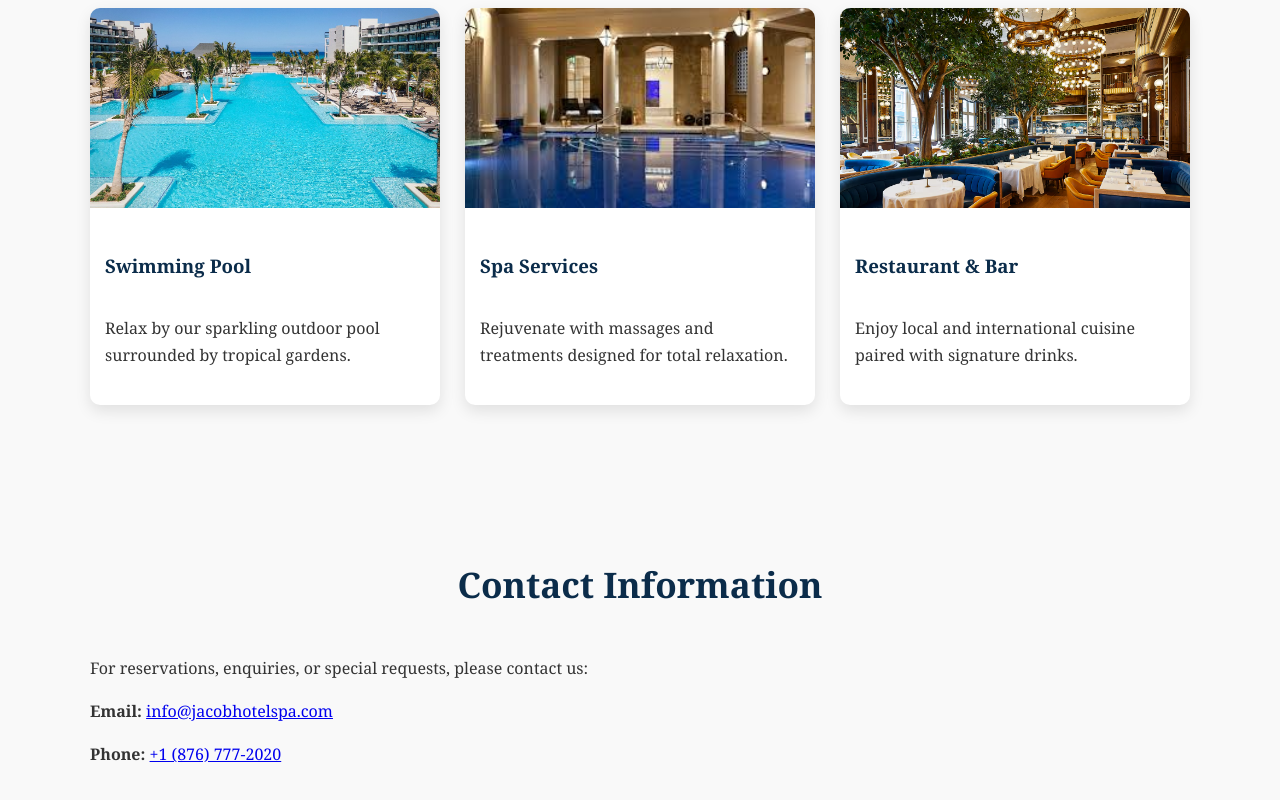
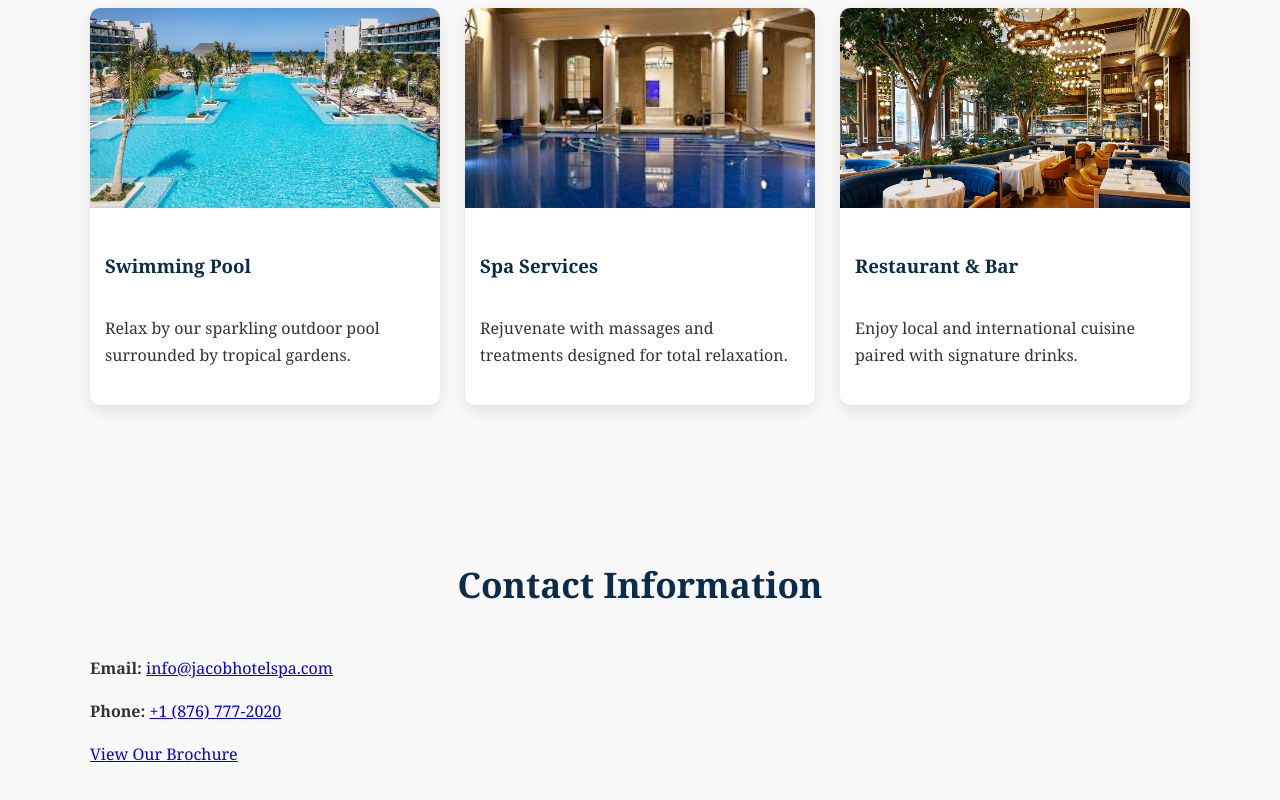
Before and after one commit to jatthomas8-hub/jacob-hotel-website, a plain HTML site: page index.html in a window 1280 px wide. Shown: the part 2169-2969 px from the top of the page. Drawn offline with Linux system fonts and the light colour scheme.

Commit message:
Update index.html

```diff
--- a/index.html
+++ b/index.html
@@ -248,12 +248,8 @@
     </div>
 </section>
 
-<section id="contact" class="contact-section">
+<section id="contact">
   <h2>Contact Information</h2>
-
-  <p>
-    For reservations, enquiries, or special requests, please contact us:
-  </p>
 
   <p>
     <strong>Email:</strong>
@@ -268,4 +264,10 @@
       +1 (876) 777-2020
     </a>
   </p>
+
+  <p>
+    <a href="brochure.pdf" target="_blank">
+      View Our Brochure
+    </a>
+  </p>
 </section>
```
